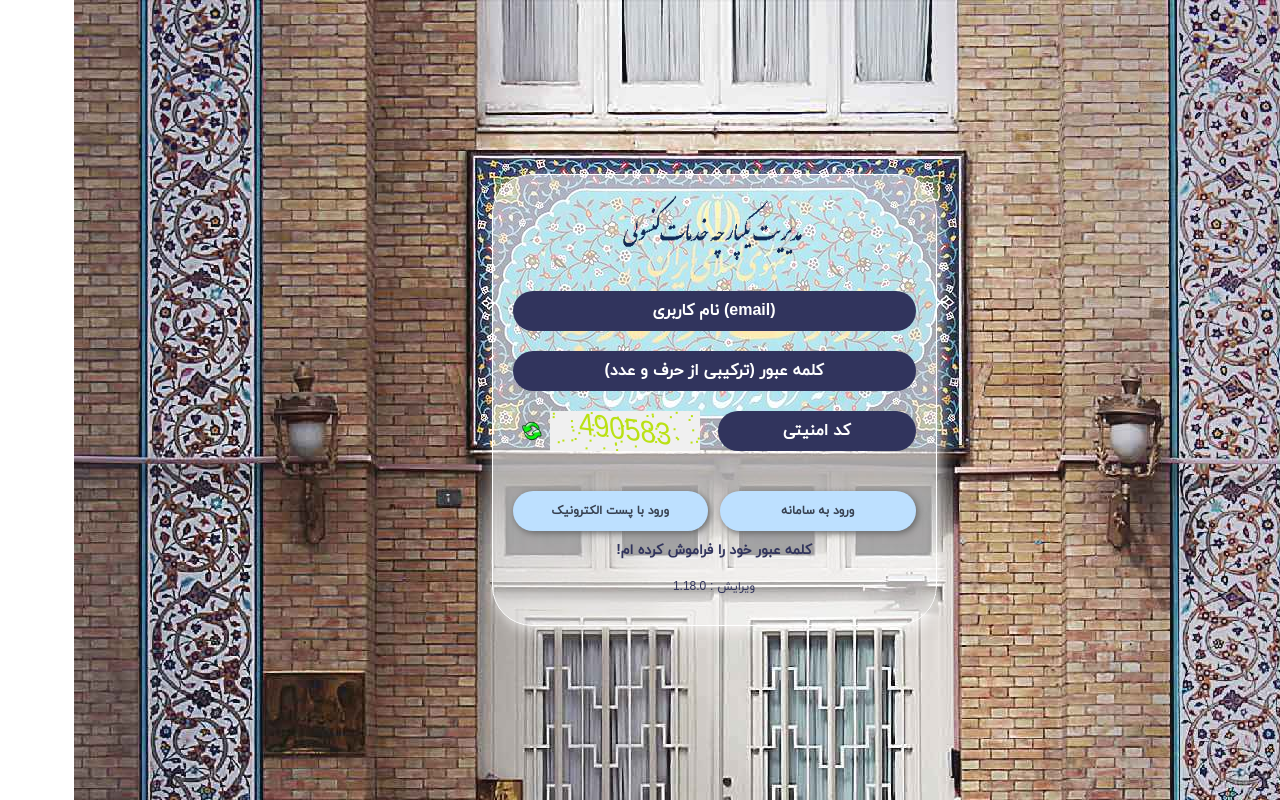
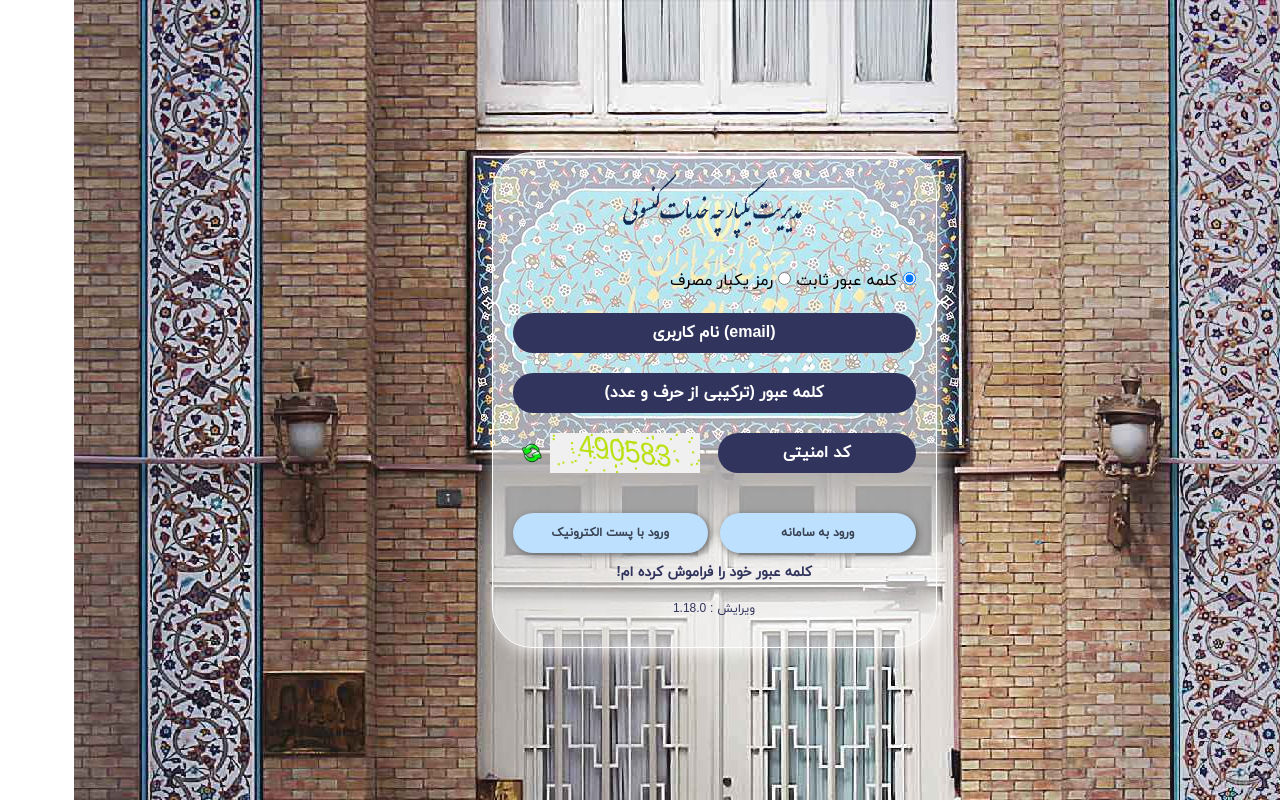
Before and after one commit to ami-hp/mikhak, an Angular app: page /login in a window 1280 px wide. Built offline with nearby package versions, Linux system fonts and the light colour scheme.

Commit message:
added tabs

```diff
--- a/src/app/components/form/auth-input/auth-input.component.ts
+++ b/src/app/components/form/auth-input/auth-input.component.ts
@@ -21,20 +21,9 @@ export class AuthInputComponent implements OnInit {
   @Input() dynamicStyle: object = {};
 
   ngOnInit(): void {
-    // this.test_onChange();
   }
 
-  test_onChange(): void {
-    this.control?.valueChanges.subscribe((value) => {
-      for(let er of this.errors){
-        if(typeof er.message === 'object'){
-          console.log('obj')
-        } else {
-          console.log(er.message)
-        }
-      }
-    });
-  }
+
 
   getType(t : any) {
     return typeof t;
@@ -47,6 +36,7 @@ export class AuthInputComponent implements OnInit {
     return [];
   }
   toIterable(obj : object) {
+    console.log(obj)
     return Object.values(obj).map((o) => {
       return o;
     });
--- a/src/app/pages/login/login.component.html
+++ b/src/app/pages/login/login.component.html
@@ -5,28 +5,54 @@
       <img class="w-1/2" src="/images/logo/yekparche.webp" alt="Mikhak logo">
     </div>
     <div>
+
+
+
       <form [formGroup]="loginForm" (ngSubmit)="onSubmit()">
 
         <fieldset class="grid grid-cols-1 gap-y-5">
 
+          <div>
+            <label>
+              <input type="radio" [formControl]="otpToggle" [value]="false">
+              کلمه عبور ثابت
+            </label>
+            <label>
+              <input type="radio" [formControl]="otpToggle" [value]="true">
+              رمز یکبار مصرف
+            </label>
+          </div>
+
           <auth-input
-            [control]="getFormControl('email')"
+            [control]="email"
             type="text"
             placeholder="نام کاربری (email)"
             [dynamicStyle]="{'direction': 'ltr'}"
           />
-          <auth-input
-            [control]="getFormControl('password')"
-            type="password"
-            placeholder="کلمه عبور (ترکیبی از حرف و عدد)"
-            [dynamicStyle]="{'direction': 'ltr'}"
-          />
+
+          @if(otpToggle.value){
+            <auth-input
+              [control]="otp"
+              type="number"
+              placeholder="رمز یکبار مصرف"
+              [dynamicStyle]="{'direction': 'ltr'}"
+            />
+          } @else {
+            <auth-input
+              [control]="password"
+              type="password"
+              placeholder="کلمه عبور (ترکیبی از حرف و عدد)"
+              [dynamicStyle]="{'direction': 'ltr'}"
+            />
+          }
+
+
 
           <div class="grid grid-cols-1 md:grid-cols-2 gap-y-4 md:gap-x-2">
             <div>
               <auth-input
                 dynamicClass="w-full"
-                [control]="getFormControl('captchaInput')"
+                [control]="captchaInput"
                 type="text"
                 placeholder="کد امنیتی"
                 [required]="true"
--- a/src/app/pages/login/login.component.ts
+++ b/src/app/pages/login/login.component.ts
@@ -1,9 +1,9 @@
 import {Component, OnInit, ChangeDetectorRef} from '@angular/core';
-import {FormBuilder, FormControl, FormGroup, ReactiveFormsModule, Validators} from '@angular/forms';
+import {FormBuilder, FormControl, FormGroup, FormsModule, ReactiveFormsModule, Validators} from '@angular/forms';
 import {CaptchaService} from '../../services/captcha.service';
-import {ValidatorService} from '../../services/validator.service';
 import {NgOptimizedImage, NgStyle} from '@angular/common';
 import {AuthInputComponent} from '../../components/form/auth-input/auth-input.component';
+import {ValidatorService} from '../../services/validator.service';
 
 @Component({
   selector: 'app-login',
@@ -12,6 +12,7 @@ import {AuthInputComponent} from '../../components/form/auth-input/auth-input.co
     NgOptimizedImage,
     AuthInputComponent,
     NgStyle,
+    FormsModule,
   ],
   templateUrl: './login.component.html',
   standalone: true,
@@ -19,10 +20,27 @@ import {AuthInputComponent} from '../../components/form/auth-input/auth-input.co
 })
 
 export class LoginComponent implements OnInit {
-  loginForm!: FormGroup;
   captchaText!: string;
   captchaImage!: string | null;
   backgroundUrl: string = '';
+
+  emailValidators = [ValidatorService.required(), ValidatorService.email()];
+  captchaValidators = [ValidatorService.required(), ValidatorService.minLength(6), ValidatorService.maxLength(6)];
+
+  otpToggle = new FormControl(false , ValidatorService.required());
+
+  email = new FormControl('', this.emailValidators);
+  captchaInput = new FormControl('', this.captchaValidators);
+  otp = new FormControl('' , [ValidatorService.password()]);
+  password = new FormControl('' , [ValidatorService.password()]);
+
+  loginForm = new FormGroup({
+    otpToggle: this.otpToggle,
+    email: this.email,
+    captchaInput: this.password,
+    password: this.password,
+    otp: this.otp,
+  });
 
   constructor(
     private formBuilder: FormBuilder,
@@ -33,34 +51,16 @@ export class LoginComponent implements OnInit {
 
   ngOnInit(): void {
     this.generateNewCaptcha();
-    this.loginForm = this.formBuilder.group({
-      email: new FormControl('', [ValidatorService.required(), ValidatorService.email()]),
-      password: new FormControl('', [ValidatorService.required(), ValidatorService.minLength(8), ValidatorService.maxLength(20), ValidatorService.password()]),
-      captchaInput: new FormControl('', [ValidatorService.required(), ValidatorService.minLength(6), ValidatorService.maxLength(6), ValidatorService.string()]),
-    });
     this.setBackgroundImage();
   }
-
-  get email() {
-    return this.loginForm.get('email');
-  }
-
-  get password() {
-    return this.loginForm.get('password');
-  }
-
-  get captchaInput() {
-    return this.loginForm.get('captchaInput');
-  }
-
   generateNewCaptcha(): void {
     this.captchaText = this.captchaService.generateCaptcha();
     this.captchaImage = this.captchaService.generateCaptchaImage(this.captchaText);
   }
 
-
   onSubmit(): void {
     if (this.loginForm.valid) {
+      console.log(this.loginForm.value);
       const userInput = this.loginForm.value.captchaInput;
       if (userInput === this.captchaText) {
         alert('Login successful!');
@@ -71,10 +71,6 @@ export class LoginComponent implements OnInit {
     }
   }
 
-  getFormControl(controlName: string): FormControl {
-    return this.loginForm.get(controlName) as FormControl;
-  }
-
   setBackgroundImage(): void {
     const backgrounds: string[] = ['/images/static/Slider-1.jpg', '/images/static/Slider-2.jpg', '/images/static/Slider-3.jpg', '/images/static/Slider-4.jpg',];
     const randomIndex: number = Math.floor(Math.random() * backgrounds.length);
```
